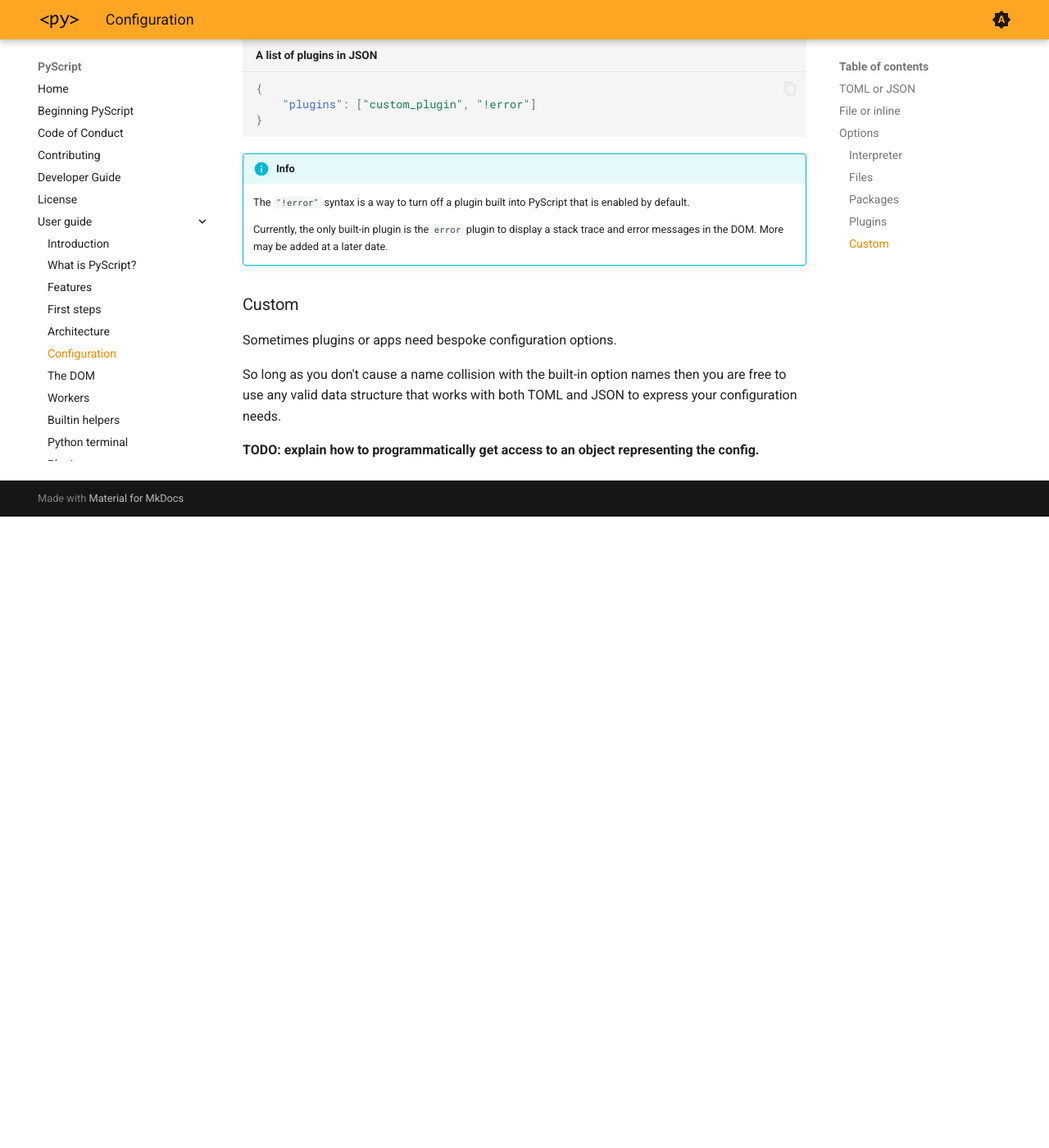
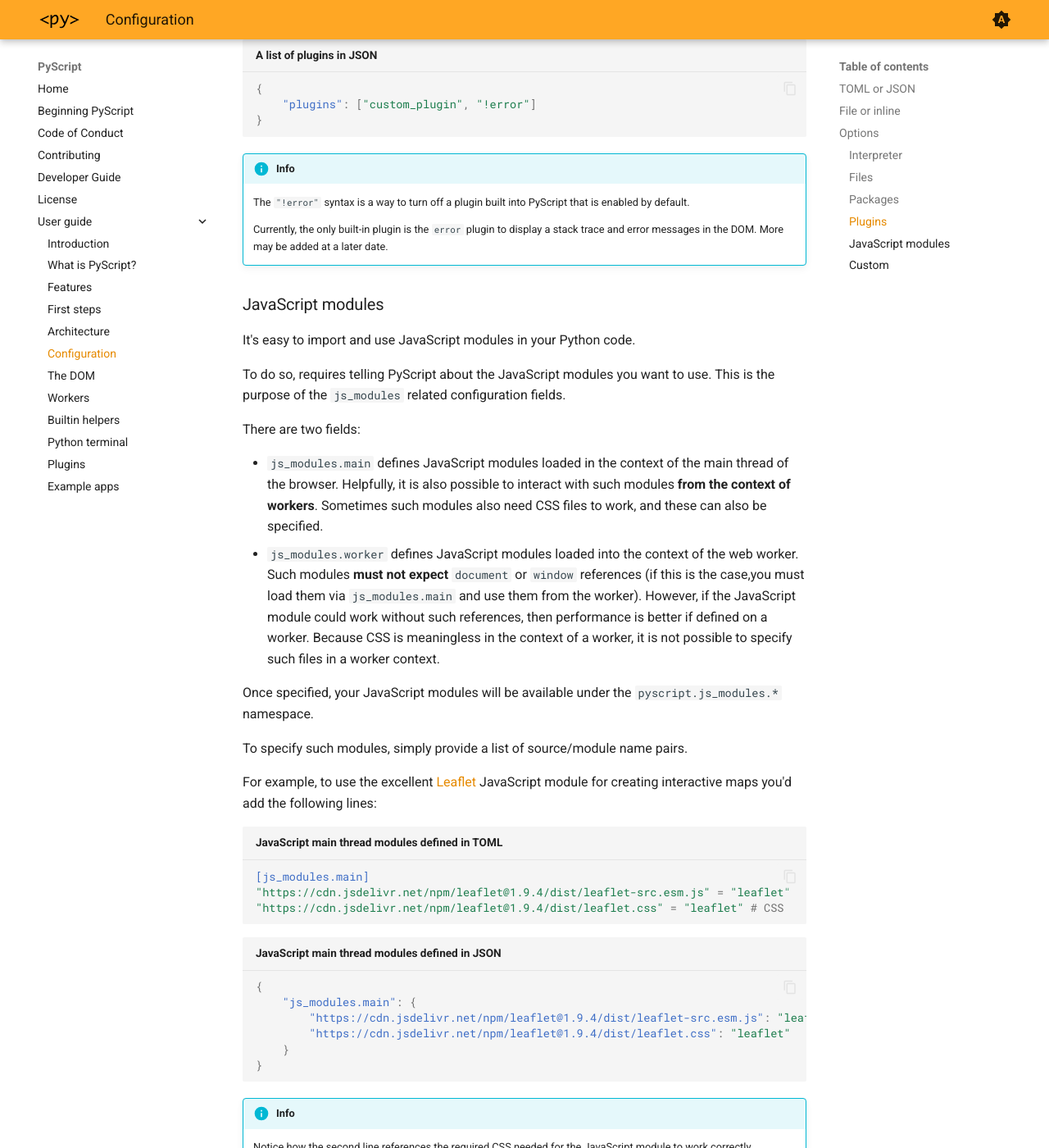
Before and after one commit to pyscript/docs, an MkDocs documentation site: the page built from docs/user-guide/configuration.md, in a window 1280 px wide and 1400 px high, scrolled down 6198 px. Shown: the whole window at 82% size. Built offline with MkDocs 1.6.1 and Material for MkDocs 9.7.7, drawn with Linux system fonts in a browser that asks for light colours; the version menu is left out; before the commit the page ends 6828 px from its top, so only the background shows below that; some of the changed text lies outside the part shown.

Commit message:
Add docs about the new js_modules settings.

````diff
--- a/docs/user-guide/configuration.md
+++ b/docs/user-guide/configuration.md
@@ -309,6 +309,92 @@ plugins = ["custom_plugin", "!error"]
     stack trace and error messages in the DOM. More may be added at a later
     date.
 
+### JavaScript modules
+
+It's easy to import and use JavaScript modules in your Python code.
+
+To do so, requires telling PyScript about the JavaScript modules you want to
+use. This is the purpose of the `js_modules` related configuration fields.
+
+There are two fields:
+
+* `js_modules.main` defines JavaScript modules loaded in the context of the
+  main thread of the browser. Helpfully, it is also possible to interact with
+  such modules **from the context of workers**. Sometimes such modules also
+  need CSS files to work, and these can also be specified.
+* `js_modules.worker` defines JavaScript modules loaded into the context of
+  the web worker. Such modules **must not expect** `document` or `window`
+  references (if this is the case,you must load them via `js_modules.main` and
+  use them from the worker). However, if the JavaScript module could work
+  without such references, then performance is better if defined on a worker.
+  Because CSS is meaningless in the context of a worker, it is not possible to
+  specify such files in a worker context.
+
+Once specified, your JavaScript modules will be available under the
+`pyscript.js_modules.*` namespace.
+
+To specify such modules, simply provide a list of source/module name pairs.
+
+For example, to use the excellent [Leaflet](https://leafletjs.com/) JavaScript
+module for creating interactive maps you'd add the following lines:
+
+```TOML title="JavaScript main thread modules defined in TOML"
+[js_modules.main]
+"https://cdn.jsdelivr.net/npm/leaflet@1.9.4/dist/leaflet-src.esm.js" = "leaflet"
+"https://cdn.jsdelivr.net/npm/leaflet@1.9.4/dist/leaflet.css" = "leaflet" # CSS
+```
+
+```JSON title="JavaScript main thread modules defined in JSON"
+{
+    "js_modules.main": {
+        "https://cdn.jsdelivr.net/npm/leaflet@1.9.4/dist/leaflet-src.esm.js": "leaflet",
+        "https://cdn.jsdelivr.net/npm/leaflet@1.9.4/dist/leaflet.css": "leaflet"
+    }
+}
+```
+
+!!! info
+
+    Notice how the second line references the required CSS needed for the
+    JavaScript module to work correctly.
+
+    The CSS file **MUST** target the very same name as the JavaScript module to
+    which it is related.
+
+!!! warning
+
+    Since the Leaflet module expects to manipulate the DOM and have access to
+    `document` and `window` references, **it must only be added via the
+    `js_modules.main` setting** (as shown) and cannot be added in a worker
+    context.
+
+At this point Python code running on either the main thread or in a
+worker will have access to the JavaScript module like this:
+
+```python title="Making use of a JavaScript module from within Python."
+from pyscript.js_modules import leaflet as L
+
+map = L.map("map")
+
+# etc....
+```
+
+Some JavaScript modules (such as
+[html-escaper](https://www.npmjs.com/package/html-escaper)) don't require
+access to the DOM and, for efficiency reasons, can be included in the worker
+context:
+
+```JSON title="A JavaScript worker module defined in JSON"
+{
+    "js_modules.worker": {
+        "https://cdn.jsdelivr.net/npm/html-escaper": "html_escaper"
+    }
+}
+```
+
+However, `from polyscript.js_modules import html_escaper` would then only work
+within the context of Python code **running on a worker**.
+
 ### Custom
 
 Sometimes plugins or apps need bespoke configuration options.
````
Also changed, not shown: docs/user-guide/builtins.md (+12 -0 lines).
